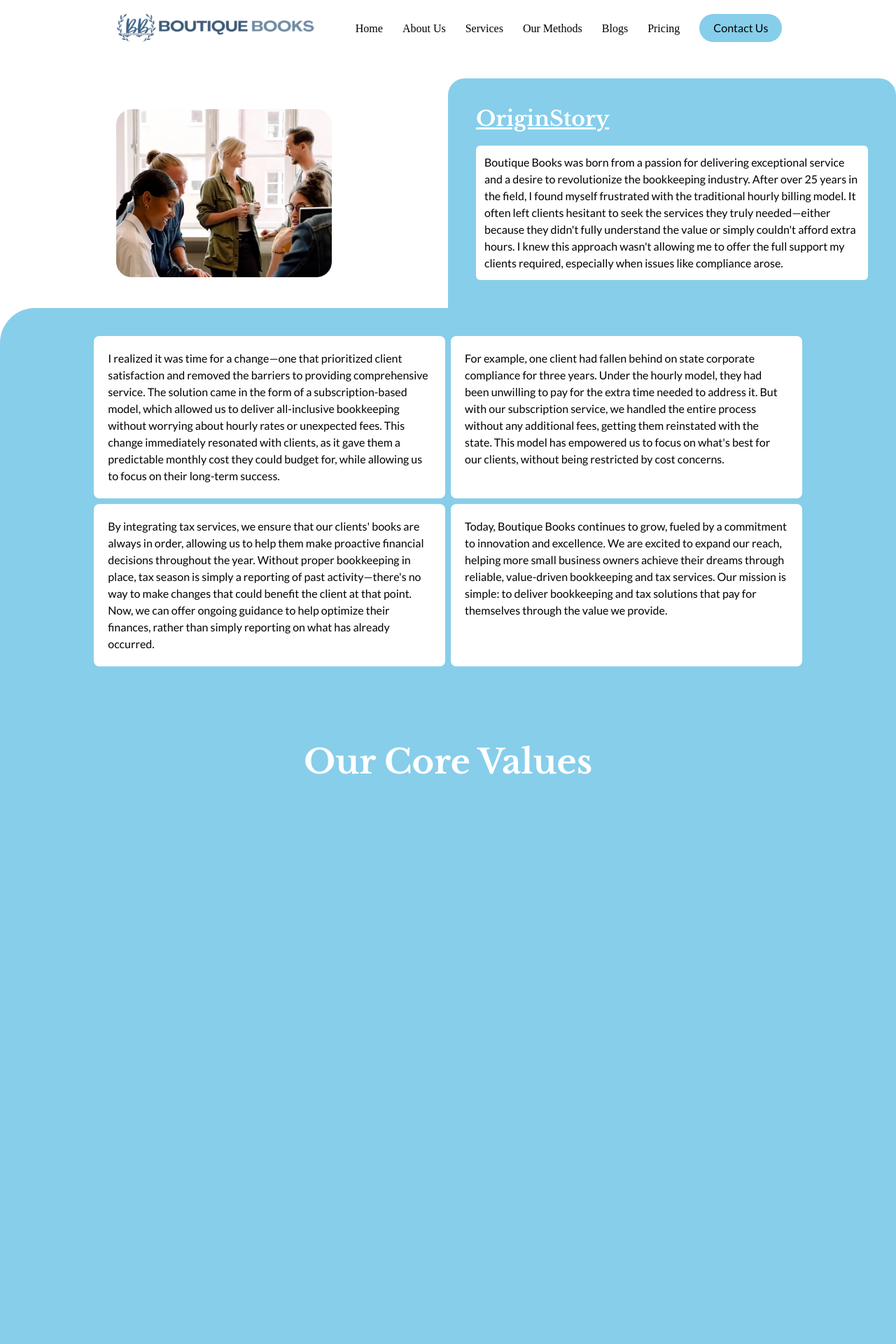
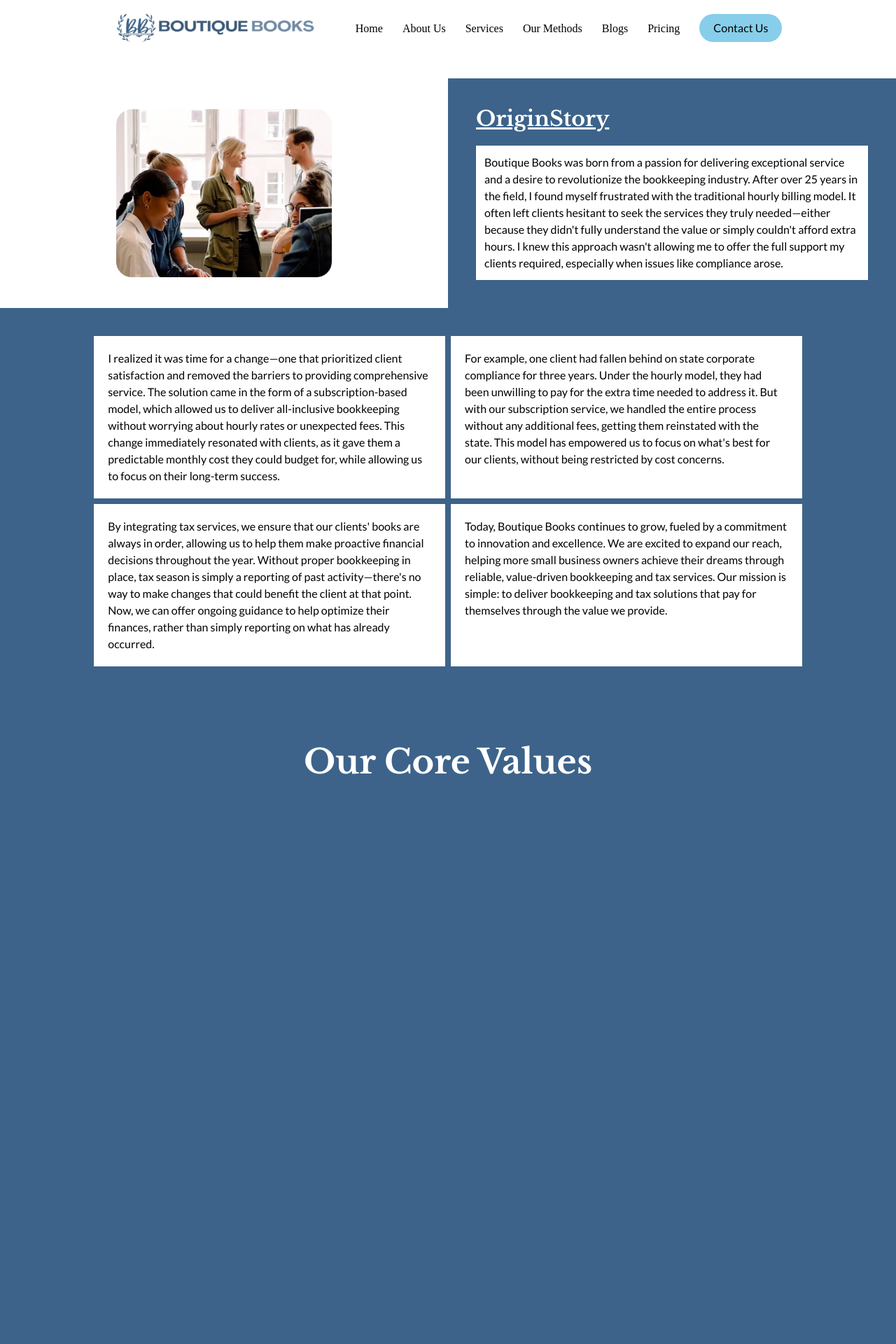
Before and after one commit to NikhilMourya/Boutique-Books, a React (Vite) app: page /about-us in a window 1280 px wide. Shown: the top 1920 px of the page at 70% size. Built offline with nearby package versions, Linux system fonts and the light colour scheme; a web font is replaced by a local one.

Commit message:
Update on content

```diff
--- a/src/page/AboutPage.jsx
+++ b/src/page/AboutPage.jsx
@@ -176,13 +176,13 @@ export default function AboutPage() {
           />
 
         </div>
-        <div className='w-1/2 bg-primary rounded-t-3xl relative' >
-          <div className=' p-10  md:rounded-t-3xl'>
+        <div className='w-1/2 bg-[#3d638a]  relative' >
+          <div className=' p-10 '>
             <H1 className="font-primary lg:text-3xl flex lg:flex-row text-white underline mb-5">
               <span className="font-primary">Origin</span>
               <span className="font-primary">Story</span>
             </H1>
-            <p className="text-black bg-white text-left text-base md:text-base p-3 rounded-md">
+            <p className="text-black bg-white text-left text-base md:text-base p-3">
               Boutique Books was born from a passion for delivering exceptional service and a desire to revolutionize the bookkeeping industry. After over 25 years in the field, I found myself frustrated with the traditional hourly billing model. It often left clients hesitant to seek the services they truly needed—either because they didn't fully understand the value or simply couldn't afford extra hours. I knew this approach wasn't allowing me to offer the full support my clients required, especially when issues like compliance arose.
             </p>
           </div>
@@ -192,9 +192,9 @@ export default function AboutPage() {
 
       <div className="relative z-20">
         <div className="horizontal-para-wrapper relative overflow-hidden">
-          <div className="lg:rounded-tl-[50px] flex flex-wrap justify-center horizontal-para bg-primary gap-2 px-32 pt-10">
+          <div className=" flex flex-wrap justify-center horizontal-para bg-[#3d638a] gap-2 px-32 pt-10">
             {paras.map((para, index) => (
-              <div className={`w-[49%] p-5  bg-white rounded-lg ${index == 0 ? '' : ''}`} key={index}>
+              <div className={`w-[49%] p-5  bg-white ${index == 0 ? '' : ''}`} key={index}>
                 <p className="text-black text-left text-base md:text-base">{para}</p>
               </div>
             ))}
@@ -202,7 +202,7 @@ export default function AboutPage() {
         </div>
       </div>
 
-      <section className="z-20 relative bg-primary py-14 px-5 md:px-24 text-white about-value">
+      <section className="z-20 relative bg-[#3d638a] py-14 px-5 md:px-24 text-white about-value">
         <div className=''>
           <H1 className={'my-14 font-primary'}>Our Core Values</H1>
           <div className="title-container hidden md:block">
--- a/src/page/ContactUs.jsx
+++ b/src/page/ContactUs.jsx
@@ -39,7 +39,7 @@ export default function ContactUs() {
                             </button>
                         </form> */}
                     </div>
-                    <div className=" p-4 w-3/5 mx-auto col-span-2">
+                    {/* <div className=" p-4 w-3/5 mx-auto col-span-2">
                         <h2 className="text-2xl md:text-4xl font-medium mb-4 text-center ">Support</h2>
                         <div className="text-center space-y-2 flex flex-col justify-around items-center gap-2">
                             <p>Timing: Monday - Friday 9:00am - 4:30pm                            </p>
@@ -53,7 +53,7 @@ export default function ContactUs() {
                                 </a>
                             </p>
                         </div>
-                    </div>
+                    </div> */}
                 </div>
             </div>
         </main>
--- a/src/page/HomePage.jsx
+++ b/src/page/HomePage.jsx
@@ -515,7 +515,7 @@ const HomePage = () => {
                                 </div>
 
                                 <div className="flex flex-col justify-between p-4 leading-normal">
-                                  <p className={` mb-3 text-sm font-normal text-left text-gray-700 dark:text-gray-400`}>{offer.desc}</p>
+                                  <p className={` mb-3 text-sm font-normal text-left text-black dark:text-gray-400`}>{offer.desc}</p>
                                 </div>
                               </div>
                             )
--- a/src/page/ServicesPage.jsx
+++ b/src/page/ServicesPage.jsx
@@ -162,7 +162,7 @@ const ServicesPage = () => {
           <div className=" mx-auto w-full lg:rounded-t-2xl overflow-hidden">
             <div className="mx-auto relative lg:rounded-t-2xl">
               <div className="center relative z-0">
-                <div className="w-full h-[110vh] max-sm:h-auto lg:h-full lg:rounded-t-2xl"
+                <div className="w-full h-[140vh] sm:h-[110vh] lg:h-full lg:rounded-t-2xl"
                   onMouseEnter={handleMouseEnter} // Pause autoplay on hover
                   onMouseLeave={handleMouseLeave}>
                   <Slider
@@ -182,13 +182,13 @@ const ServicesPage = () => {
                   </Slider>
                 </div>
                 <div className="black-overlay lg:rounded-t-2xl">
-                  <div className="p-5 md:p-20 pr-0 sm:h-screen w-full">
+                  <div className="p-5 md:py-20 md:px-5 lg:px-10 pr-0 md:h-[120vh] lg:h-[90vh] w-full">
                     <div className="mx-auto text-white">
                       <h1 className="mb-10 text-2xl opacity-80 font-primary text-left">
                         Our Services
                       </h1>
                       <div className="flex flex-col md:flex-row gap-10">
-                        <div className="flex-grow h-80 md:h-auto">
+                        <div className="flex-grow sm:h-70 md:h-auto">
                           <h1 className="mb-5 md:mb-10 md:text-4xl lg:text-5xl font-medium font-primary text-left service-heading">
                             {activeHeading}
                           </h1>
@@ -196,7 +196,7 @@ const ServicesPage = () => {
                             {activeContent}
                           </p>
                         </div>
-                        <div className="w-64 md:w-72 lg:w-96 ml-auto">
+                        <div className="w-64 md:w-72 lg:w-80 ml-auto">
                           <div className="md:mt-20">
                             <div>
                               <Slider
@@ -239,7 +239,7 @@ const ServicesPage = () => {
             </div>
           </div>
         </section>
-        <section className="relative w-full max-sm:py-20 md:h-[70vh] lg:p-10 lg:px-16 overflow-hidden">
+        <section className="relative w-full py-16 sm:py-20 md:h-[70vh] lg:p-10 lg:px-16 overflow-hidden">
           <div className="absolute top-0 flex justify-between w-full">
             <div className="relative ">
               <div className="h-72 w-72 homepage-circle"></div>
--- a/src/styles/index.css
+++ b/src/styles/index.css
@@ -237,3 +237,15 @@ h5 {
   border-radius: 21px;
   border: 8px solid #ffffff;
 }
+
+.slick-prev:before {
+  /* content: "<"; */
+  color: gray;
+  font-size: 40px;
+}
+
+.slick-next:before {
+  /* content: ">"; */
+  color: gray;
+  font-size: 40px;
+}
```
